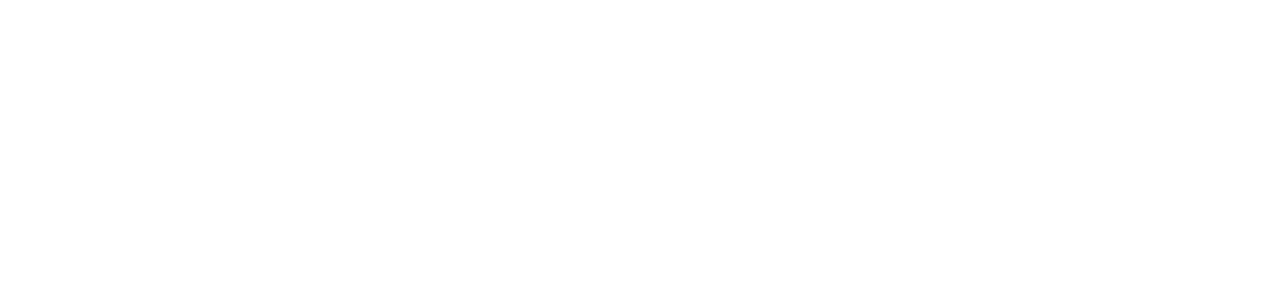
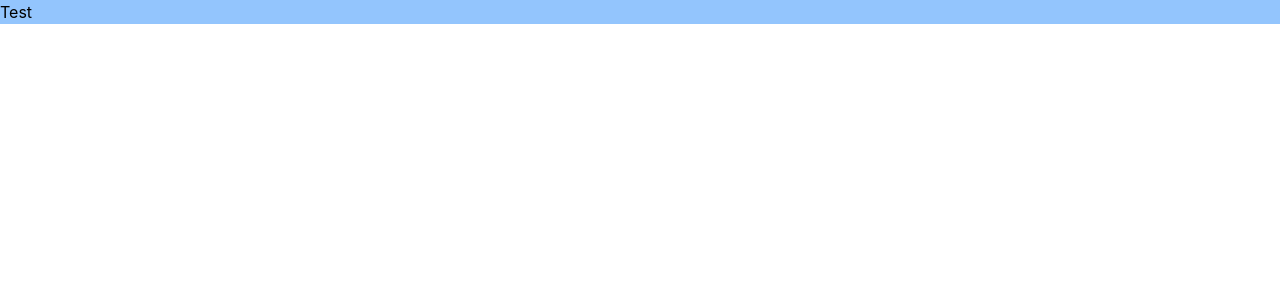
Before and after one commit to dr0er/ecommerce-gaming-shop, a React (Create React App) app in the folder Frontend/: page / in a window 1280 px wide. Shown: the top 300 px of the page. Built offline with nearby package versions, Linux system fonts and the light colour scheme.

Commit message:
fixed tailwind, added missing types

```diff
--- a/Frontend/package.json
+++ b/Frontend/package.json
@@ -52,6 +52,7 @@
     ]
   },
   "devDependencies": {
+    "@types/react-router-dom": "^5.1.8",
     "autoprefixer": "^9.8.6",
     "postcss": "^7.0.36",
     "tailwindcss": "npm:@tailwindcss/postcss7-compat@^2.2.7"
--- a/Frontend/src/App.tsx
+++ b/Frontend/src/App.tsx
@@ -1,11 +1,15 @@
-import React from "react";
-import { LandingPage } from "./Components/landingPage/LandingPage";
-import { BrowserRouter as Router, Route, Link } from "react-router-dom";
-import { Routing } from "./Components/landingPage/routing/Routing";
+import React from 'react';
+import { BrowserRouter as Router, Route, Link } from 'react-router-dom';
+
+import { LandingPage } from './Components/landingPage/LandingPage';
+import { Routing } from './Components/landingPage/routing/Routing';
+
+import './index.css';
 
 function App() {
   return (
     <Router>
+      <div className='bg-blue-300'>Test</div>
       <Routing />
     </Router>
   );
--- a/Frontend/tailwind.config.js
+++ b/Frontend/tailwind.config.js
@@ -1,5 +1,4 @@
 module.exports = {
-  mode: "jit",
   purge: ["./public/**/*.html", "./src/**/*.{js,jsx,ts,tsx}"],
   darkMode: false, // or 'media' or 'class'
   theme: {
```
Also changed, not shown: 1 other file (tests, documents, lock files or other folders).
